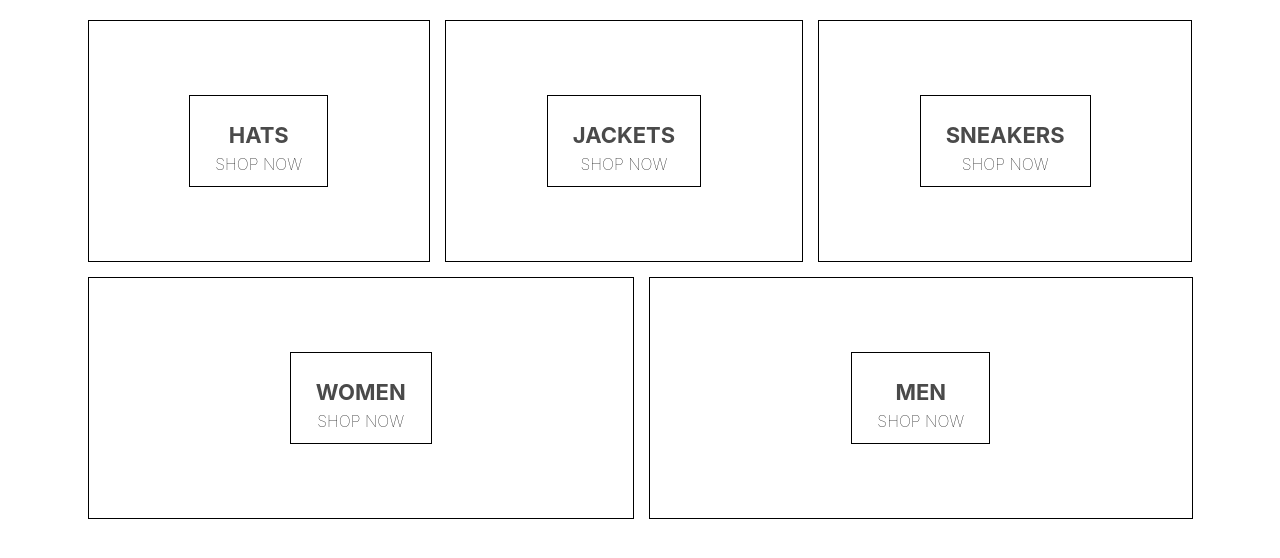
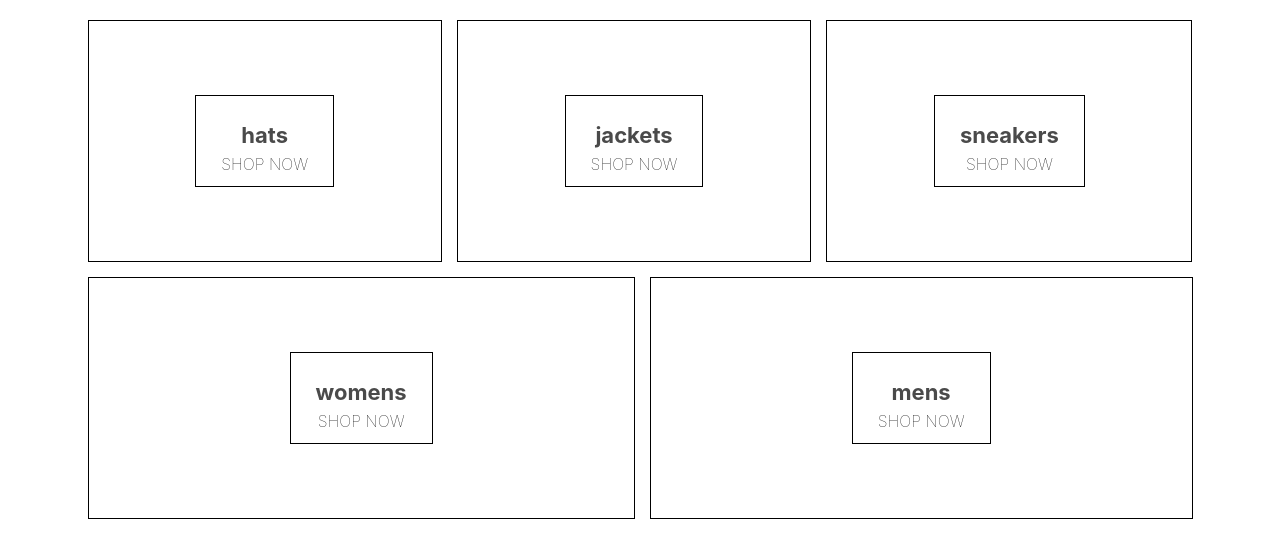
Before and after one commit to kolpaja/sarah-clothing, a React (Create React App) app: page / in a window 1280 px wide. Shown: the top 558 px of the page. Built offline with nearby package versions, Linux system fonts and the light colour scheme.

Commit message:
add reusable compnents and onetimeuse components and styled the homepage

```diff
--- a/src/App.js
+++ b/src/App.js
@@ -1,7 +1,7 @@
 import React from "react";
 import "./App.css";
 
-import HomePage from "./homepage.component";
+import HomePage from "./pages/homepage/homepage.component";
 
 function App() {
   return (
--- /dev/null
+++ b/src/components/directory/directory.component.jsx
@@ -0,0 +1,59 @@
+import React from "react"
+import MenuItem from "../menu-item/menu-item.component"
+
+import "./directory.styles.scss"
+
+class Directory extends React.Component{
+    constructor() {
+        super()
+
+        this.state = {
+            sections: [ {
+                title: 'hats',
+                imageUrl: 'https://i.ibb.co/cvpntL1/hats.png',
+                id: 1,
+                linkUrl: 'shop/hats'
+              },
+              {
+                title: 'jackets',
+                imageUrl: 'https://i.ibb.co/px2tCc3/jackets.png',
+                id: 2,
+                linkUrl: 'shop/jackets'
+              },
+              {
+                title: 'sneakers',
+                imageUrl: 'https://i.ibb.co/0jqHpnp/sneakers.png',
+                id: 3,
+                linkUrl: 'shop/sneakers'
+              },
+              {
+                title: 'womens',
+                imageUrl: 'https://i.ibb.co/GCCdy8t/womens.png',
+                size: 'large',
+                id: 4,
+                linkUrl: 'shop/womens'
+              },
+              {
+                title: 'mens',
+                imageUrl: 'https://i.ibb.co/R70vBrQ/men.png',
+                size: 'large',
+                id: 5,
+                linkUrl: 'shop/mens'
+              }]
+        }
+    }
+
+    render() {
+        return (
+        <div div className = "directory-menu" >
+                {this.state.sections.map(({ title, imageUrl, id }) => (
+                    <MenuItem key={id} title={title} />
+                ))
+                }
+        </div >
+        )
+
+    }
+}
+
+export default Directory;
--- /dev/null
+++ b/src/components/directory/directory.styles.scss
@@ -0,0 +1,6 @@
+.directory-menu {
+  width: 100%;
+  display: flex;
+  flex-wrap: wrap;
+  justify-content: space-between;
+}
--- /dev/null
+++ b/src/components/menu-item/menu-item.component.jsx
@@ -0,0 +1,14 @@
+import React from "react"
+
+import "./menu-item.styles.scss"
+
+const MenuItem = ({title}) => (
+    <div className="menu-item">
+    <div className="content">
+            <h1 className="title">{title}</h1>
+        <span className="subtitle">SHOP NOW</span>
+    </div>
+</div>
+)
+
+export default MenuItem;
--- a/src/homepage.styles.scss
+++ b/src/components/menu-item/menu-item.styles.scss
@@ -1,17 +1,3 @@
-.homepage {
-  display: flex;
-  flex-direction: column;
-  align-items: center;
-  padding: 20px 80px;
-}
-
-.directory-menu {
-  width: 100%;
-  display: flex;
-  flex-wrap: wrap;
-  justify-content: space-between;
-}
-
 .menu-item {
   min-width: 30%;
   height: 240px;
--- a/src/homepage.component.jsx
+++ /dev/null
@@ -1,49 +0,0 @@
-import React from "react"
-
-import "./homepage.styles.scss"
-
-const HomePage = () => (
-    <div className="homepage">
-        <div className="directory-menu">
-
-            <div className="menu-item">
-                <div className="content">
-                    <h1 className="title">HATS</h1>
-                    <span className="subtitle">SHOP NOW</span>
-                </div>
-            </div>
-
-            <div className="menu-item">
-                <div className="content">
-                    <h1 className="title">JACKETS</h1>
-                    <span className="subtitle">SHOP NOW</span>
-                </div>
-            </div>
-
-            <div className="menu-item">
-                <div className="content">
-                    <h1 className="title">SNEAKERS</h1>
-                    <span className="subtitle">SHOP NOW</span>
-                </div>
-            </div>
-
-            <div className="menu-item">
-                <div className="content">
-                    <h1 className="title">WOMEN</h1>
-                    <span className="subtitle">SHOP NOW</span>
-                </div>
-            </div>
-
-            <div className="menu-item">
-                <div className="content">
-                    <h1 className="title">MEN</h1>
-                    <span className="subtitle">SHOP NOW</span>
-                </div>
-            </div>
-
-        </div>
-    </div>
-
-)
-
-export default HomePage;
--- /dev/null
+++ b/src/pages/homepage/homepage.component.jsx
@@ -0,0 +1,13 @@
+import React from "react"
+import Directory from "../../components/directory/directory.component"
+
+import "./homepage.styles.scss"
+
+const HomePage = () => (
+    <div className="homepage">
+        <Directory/>
+    </div>
+
+)
+
+export default HomePage;
--- /dev/null
+++ b/src/pages/homepage/homepage.styles.scss
@@ -0,0 +1,6 @@
+.homepage {
+  display: flex;
+  flex-direction: column;
+  align-items: center;
+  padding: 20px 80px;
+}
```
